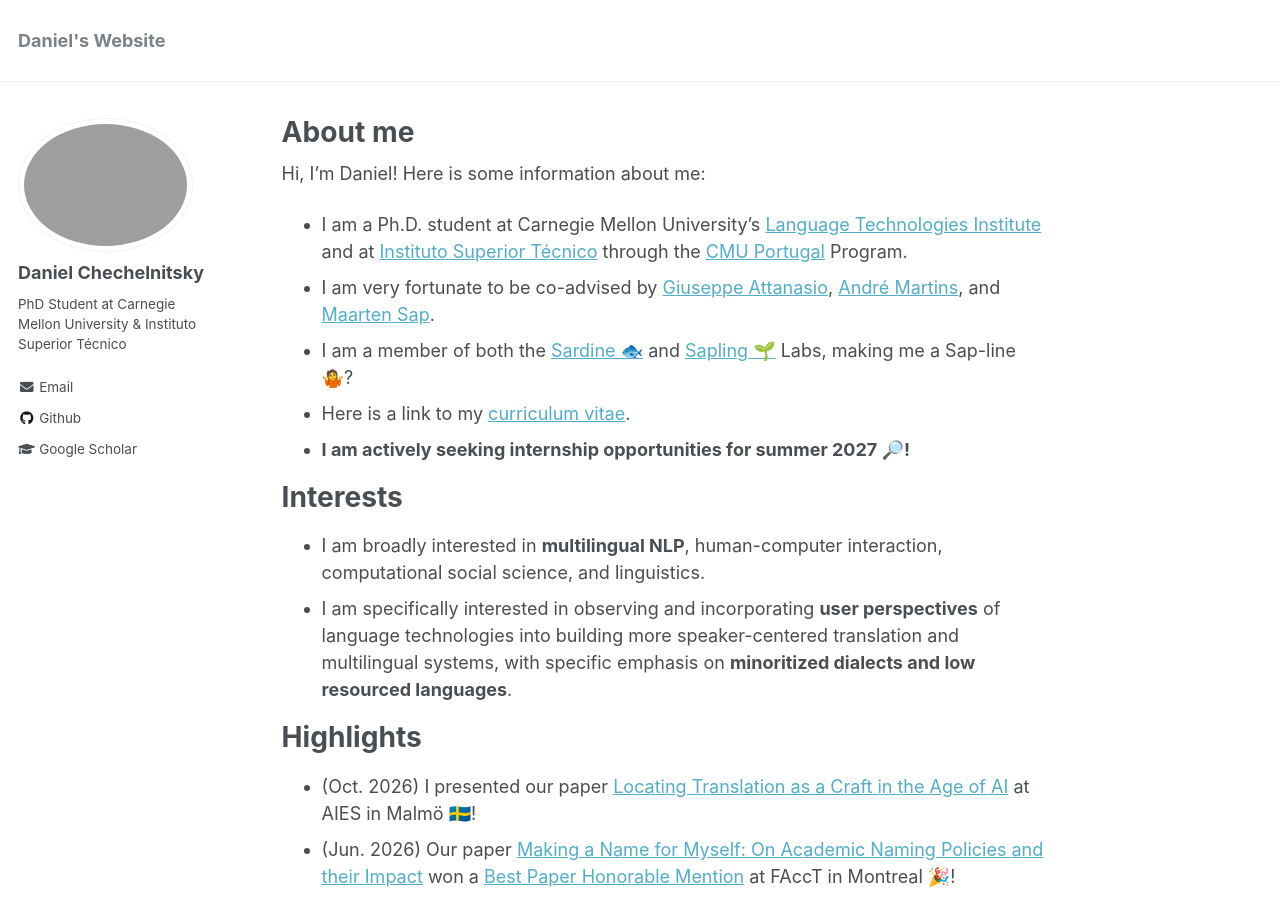
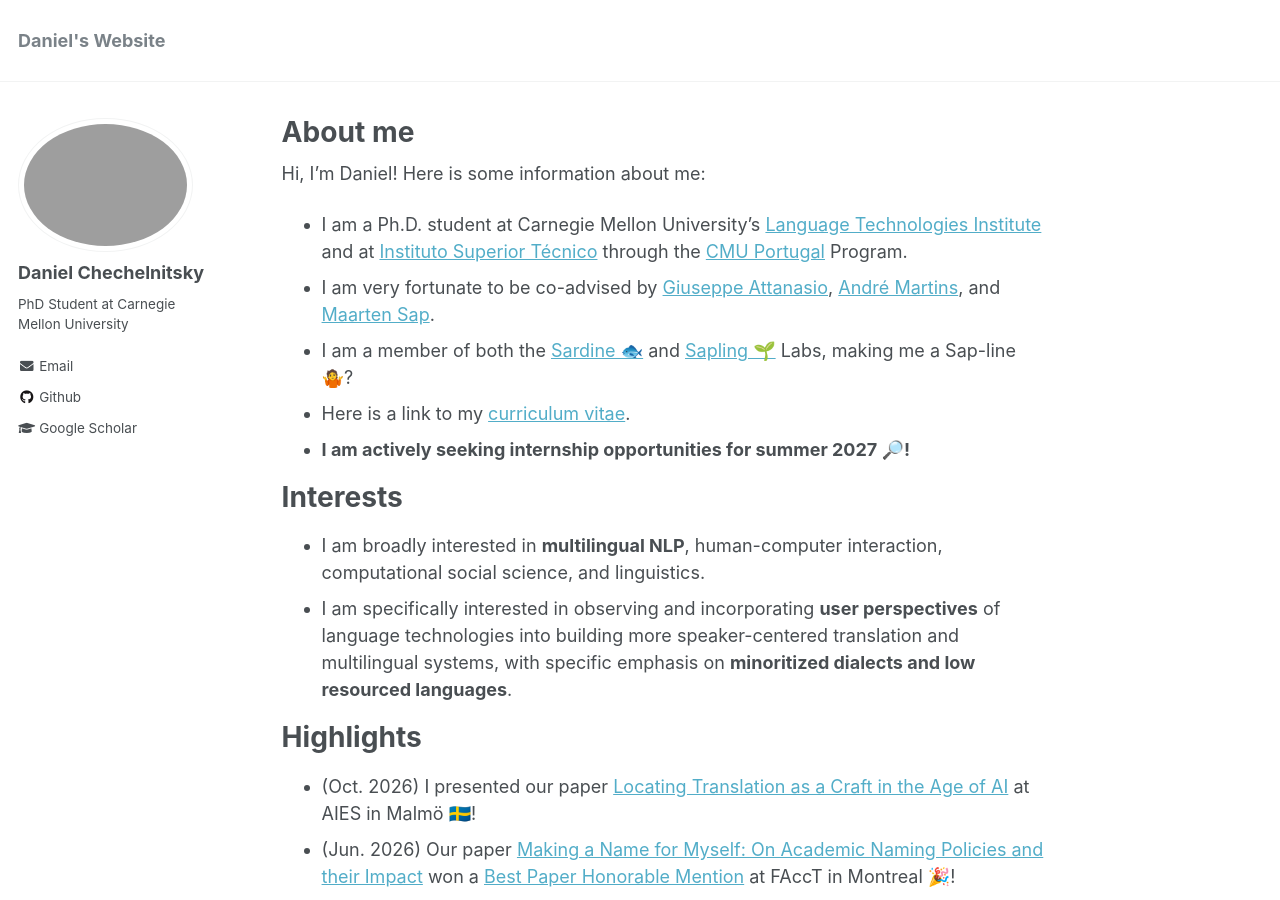
Before and after one commit to chechelnitskd/chechelnitskd.github.io, a Jekyll site: the page built from _pages/about.md, in a window 1280 px wide and 900 px high. Built offline with Jekyll 4.4.1, drawn with Linux system fonts in a browser that asks for light colours.

Commit message:
Update _config.yml

```diff
--- a/_config.yml
+++ b/_config.yml
@@ -78,7 +78,7 @@
 author:
   name             : "Daniel Chechelnitsky"
   avatar           : "profile.png"
-  bio              : "PhD Student at Carnegie Mellon University & Instituto Superior Técnico"
+  bio              : "PhD Student at Carnegie Mellon University"
   location         : #"Lisbon, Portugal"
   employer         :
   pubmed           :
```
